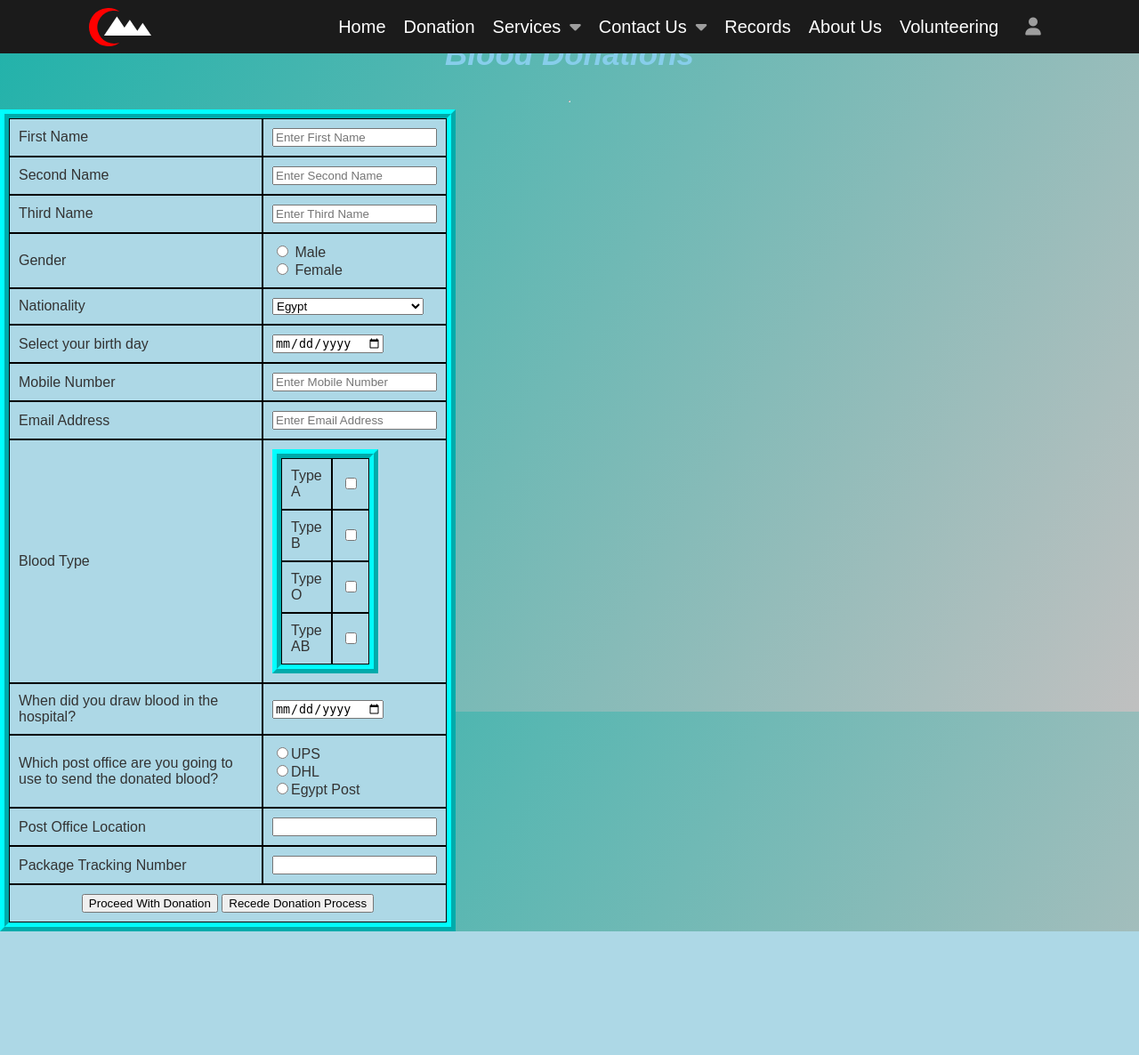
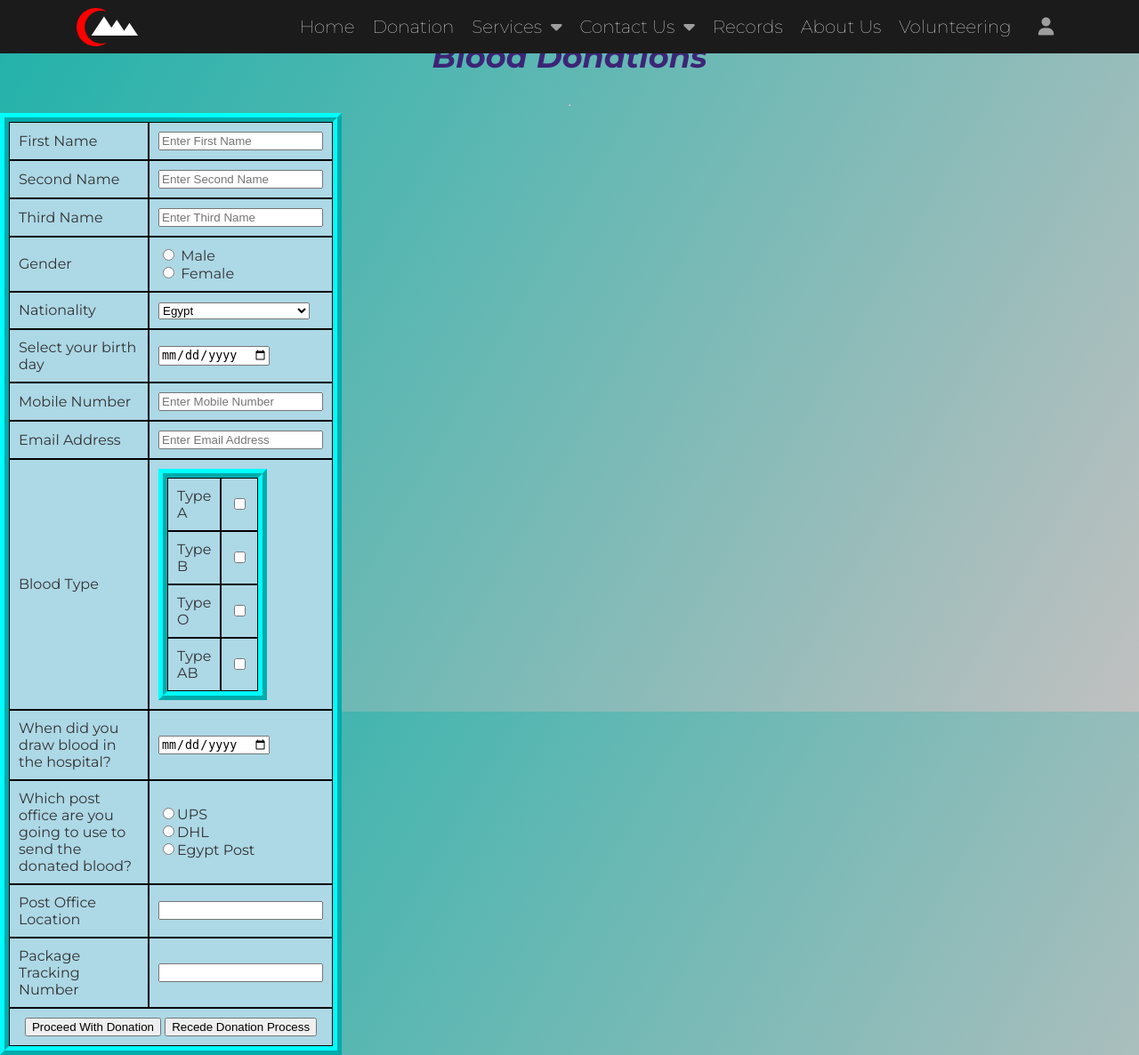
Before and after one commit to EyadMohamed919/Al-Haram-Specialized-Hospital, a PHP site: page /BloodDonations.html in a window 1280 px wide. Shown: the whole page at 89% size. Before the commit the page ends 1047 px from the top, so only its background shows below. Run offline with PHP 8.4, Linux system fonts and the light colour scheme; some libraries are stand-ins or nearby versions.

Commit message:
Updated FormStyle2.css

```diff
--- a/CSS Sheets/FormStyle2.css
+++ b/CSS Sheets/FormStyle2.css
@@ -4,7 +4,7 @@ body {
 }
 
 #title {
-    color: skyblue;
+    color: rgb(60, 37, 118);
     text-align: center;
     font-size: 35px;
     font-style: italic;
@@ -15,7 +15,7 @@ p {
 }
 table {
     border: 10px ridge cyan;
-    width: 40%;
+    width: 30%;
     border-spacing: 0;
 }
 table td {
@@ -23,3 +23,11 @@ table td {
     padding: 10px;
     border: 1px solid black;
 }
+body {
+    margin: 0;
+    font-family: 'Montserrat', sans-serif;
+    background: linear-gradient(120deg, lightseagreen, #C0C0C0);
+    background-attachment: fixed;
+    background-size: cover;
+    color: #333;
+}
```
